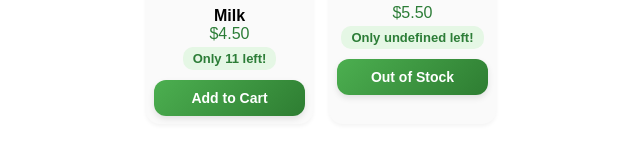
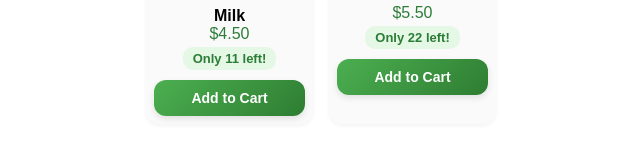
Before and after one commit to LinusIp/GreenDiscount.uz, a plain HTML site: page category.html in a window 1280 px wide. Shown: the part 1277-1422 px from the top of the page, without its empty margins (319-959 px from the left). Drawn offline with Linux system fonts and the light colour scheme; some packages are replaced by stand-ins of ours.

Commit message:
Update category.html

```diff
--- a/category.html
+++ b/category.html
@@ -223,7 +223,7 @@
     { name: "Tomato", price: 2.00, img: "tomato.jpg", stock: 10 },
     { name: "Fresh Bread", price: 2.50, img: "bread1.webp", stock: 9 },
     { name: "Milk", price: 4.50, img: "milk.jpg", stock: 11},
-    { name: "Chocolate Nescafe", price: 5.50, img: "chocolate.jpg", count: 22},
+    { name: "Chocolate Nescafe", price: 5.50, img: "chocolate.jpg", stock: 22},
   ];
 
   ////////////////////
```
